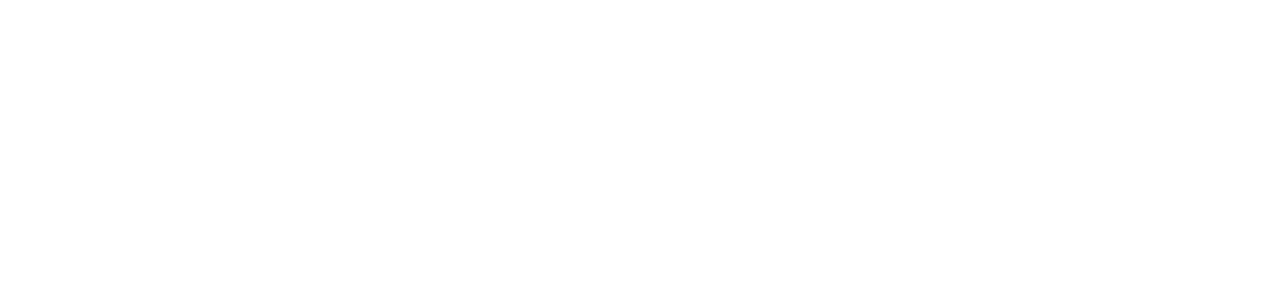
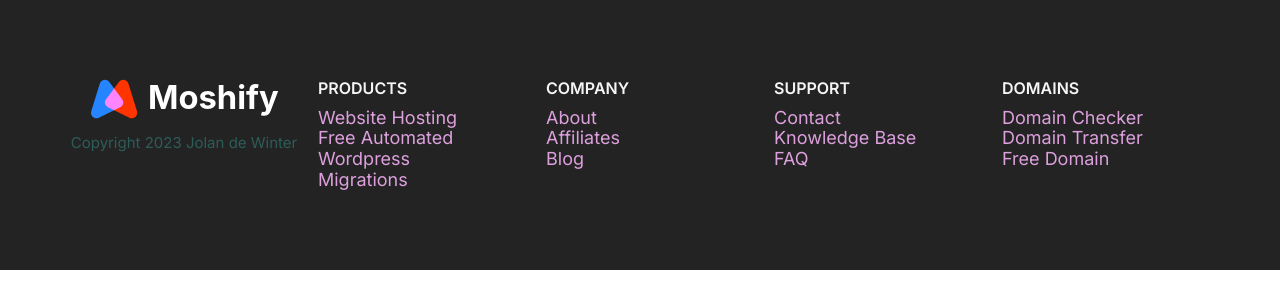
Before and after one commit to jzecenarubio/Argalia, a website built with Parcel: page playground.html in a window 1280 px wide. Built offline with nearby package versions, Linux system fonts and the light colour scheme.

```diff
--- a/playground.html
+++ b/playground.html
@@ -14,5 +14,75 @@
     <link rel="stylesheet" href="css/normalize.css" />
   </head>
   <body>
+    <footer class="block block--dark footer">
+      <div class="container grid footer__sections">
+        <section class="collapsible collapsible--expanded footer__section">
+          <header class="collapsible__header">
+            <h2 class="collapsible__heading footer__heading">Products</h2>
+            <svg class="icon icon--gray collapsible__chevron">
+              <use xlink:href="Images/sprite.svg#chevron"></use>
+            </svg>
+          </header>
+          <div class="collapsible__content">
+            <ul class="list">
+              <li><a href="#">Website Hosting</a></li>
+              <li><a href="#">Free Automated</a></li>
+              <li><a href="#">Wordpress</a></li>
+              <li><a href="#">Migrations</a></li>
+            </ul>
+          </div>
+        </section>
+        <section class="collapsible footer__section">
+          <header class="collapsible__header">
+            <h2 class="collapsible__heading footer__heading">Company</h2>
+            <svg class="icon icon--gray collapsible__chevron">
+              <use xlink:href="Images/sprite.svg#chevron"></use>
+            </svg>
+          </header>
+          <div class="collapsible__content">
+            <ul class="list">
+              <li><a href="#">About</a></li>
+              <li><a href="#">Affiliates</a></li>
+              <li><a href="#">Blog</a></li>
+            </ul>
+          </div>
+        </section>
+        <section class="collapsible footer__section">
+          <header class="collapsible__header">
+            <h2 class="collapsible__heading footer__heading">Support</h2>
+            <svg class="icon icon--gray collapsible__chevron">
+              <use xlink:href="Images/sprite.svg#chevron"></use>
+            </svg>
+          </header>
+          <div class="collapsible__content">
+            <ul class="list">
+              <li><a href="#">Contact</a></li>
+              <li><a href="#">Knowledge Base</a></li>
+              <li><a href="#">FAQ</a></li>
+            </ul>
+          </div>
+        </section>
+        <section class="collapsible footer__section">
+          <header class="collapsible__header">
+            <h2 class="collapsible__heading footer__heading">Domains</h2>
+            <svg class="icon icon--gray collapsible__chevron">
+              <use xlink:href="Images/sprite.svg#chevron"></use>
+            </svg>
+          </header>
+          <div class="collapsible__content">
+            <ul class="list">
+              <li><a href="#">Domain Checker</a></li>
+              <li><a href="#">Domain Transfer</a></li>
+              <li><a href="#">Free Domain</a></li>
+            </ul>
+          </div>
+        </section>
+
+        <section class="footer__brand">
+          <img src="/Images/logo.svg" alt="" />
+          <p class="footer__copyright">Copyright 2023 Jolan de Winter</p>
+        </section>
+      </div>
+    </footer>
   </body>
 </html>
```
Also changed, not shown: index.html (+27 -14 lines), 1 other file.
